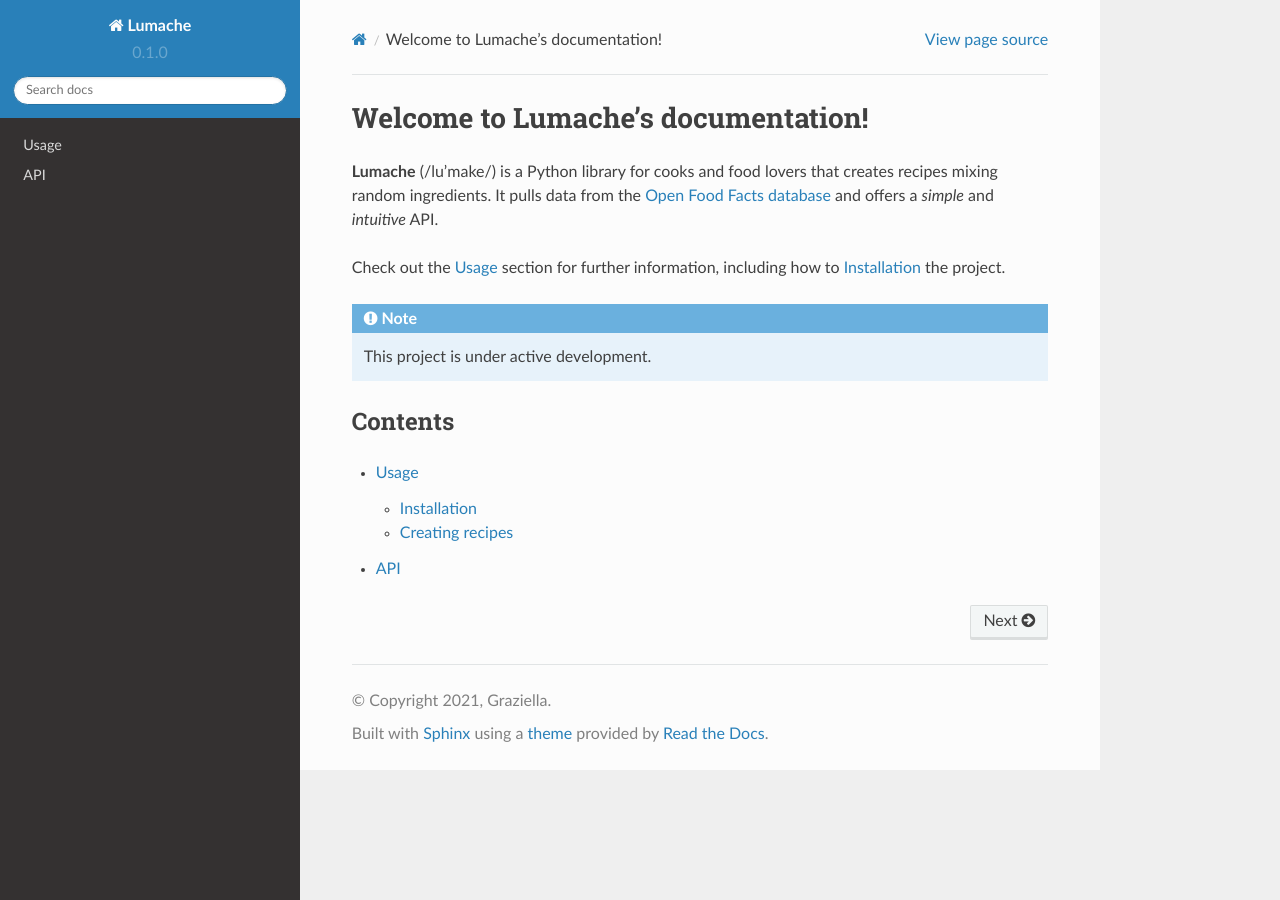
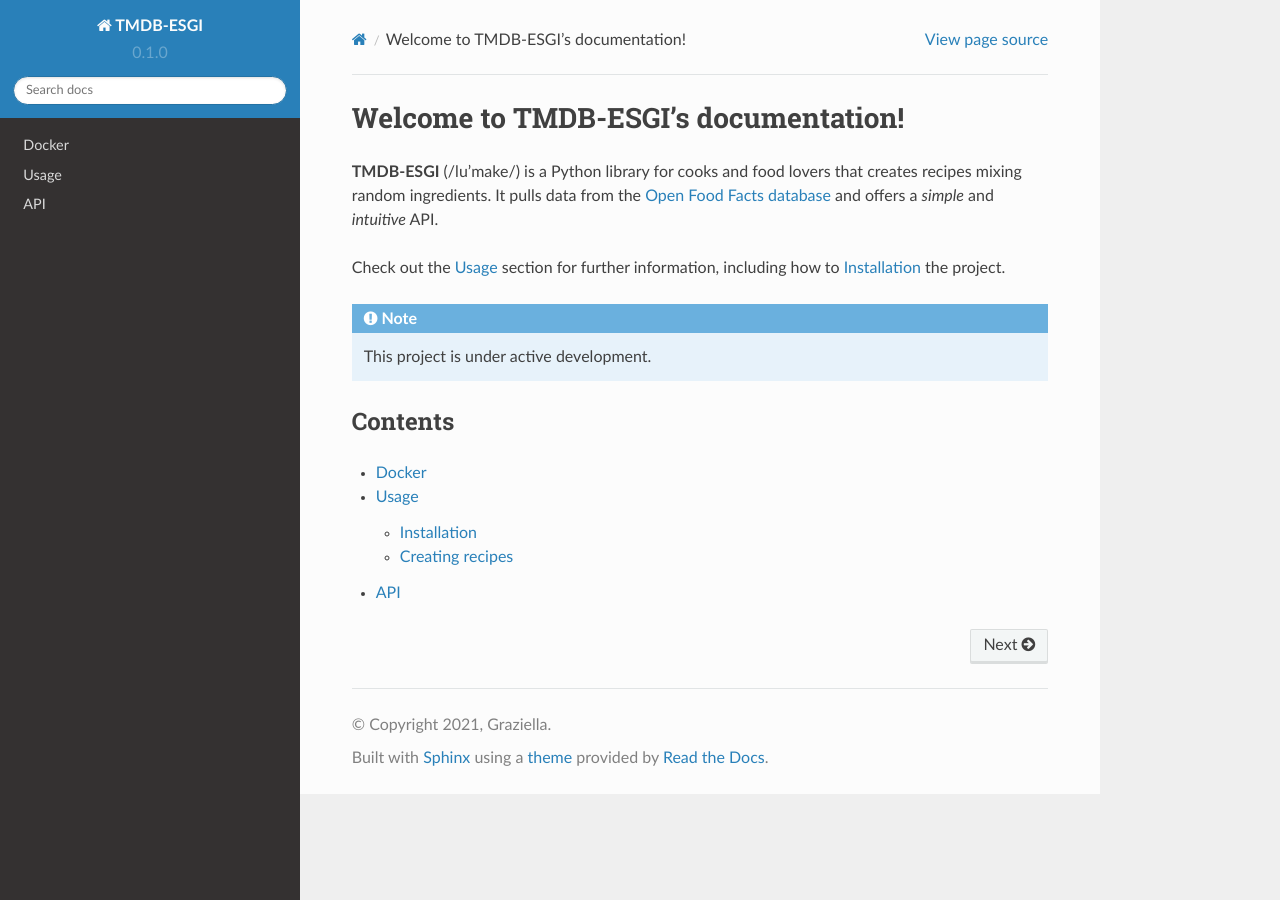
Before and after one commit to Bubuclem/ESGI-TMDB-RTDocs, a Sphinx documentation site: the page built from docs/source/index.rst, in a window 1280 px wide. Built offline with Sphinx 7.4.7 and the Read the Docs theme 2.0.0, drawn with Linux system fonts in a browser that asks for light colours.

Commit message:
Update information project

```diff
--- a/docs/source/conf.py
+++ b/docs/source/conf.py
@@ -2,9 +2,9 @@
 
 # -- Project information
 
-project = 'Lumache'
+project = 'TMDB-ESGI'
 copyright = '2021, Graziella'
-author = 'Graziella'
+author = 'Bubuclem'
 
 release = '0.1'
 version = '0.1.0'
--- /dev/null
+++ b/docs/source/docker.rst
@@ -0,0 +1,2 @@
+Docker
+=====
--- a/docs/source/index.rst
+++ b/docs/source/index.rst
@@ -1,7 +1,7 @@
-Welcome to Lumache's documentation!
+Welcome to TMDB-ESGI's documentation!
 ===================================
 
-**Lumache** (/lu'make/) is a Python library for cooks and food lovers
+**TMDB-ESGI** (/lu'make/) is a Python library for cooks and food lovers
 that creates recipes mixing random ingredients.
 It pulls data from the `Open Food Facts database <https://world.openfoodfacts.org/>`_
 and offers a *simple* and *intuitive* API.
@@ -18,5 +18,6 @@
 
 .. toctree::
 
+   docker
    usage
    api
```
